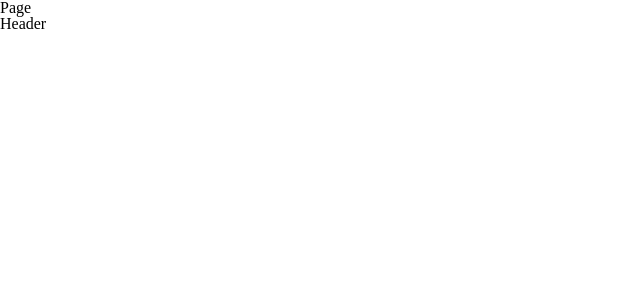
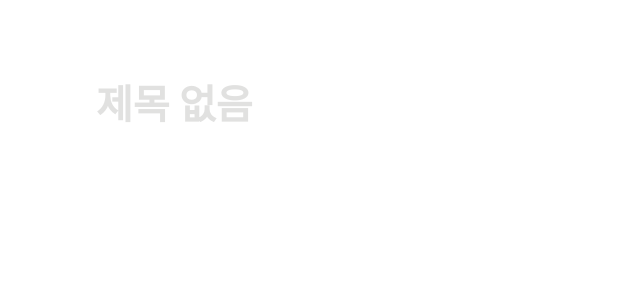
Before and after one commit to juajang/notion-clone, a React (Create React App) app: page / in a window 1280 px wide. Shown: the top 300 px of the page, without its empty margins (0-640 px from the left). Built offline with nearby package versions, Linux system fonts and the light colour scheme.

Commit message:
add Title

```diff
--- a/package.json
+++ b/package.json
@@ -44,6 +44,7 @@
     ]
   },
   "devDependencies": {
+    "@types/styled-components": "^5.1.11",
     "craco-alias": "^3.0.1",
     "prettier": "2.3.2"
   }
--- a/src/components/Header.tsx
+++ /dev/null
@@ -1,7 +0,0 @@
-import React from "react";
-
-const Header = () => {
-  return <h1>Header</h1>;
-};
-
-export default Header;
--- /dev/null
+++ b/src/components/header/Title.tsx
@@ -0,0 +1,32 @@
+import React from "react";
+import styled from "styled-components";
+import palette from "@src/utils/palette";
+
+const Title = () => {
+  return (
+    <Input
+      type="text"
+      id="title"
+      name="itle"
+      placeholder="제목 없음"
+      autoComplete="off"
+    />
+  );
+};
+
+const Input = styled.input`
+  max-width: 100%;
+  width: 100%;
+  min-height: 1em;
+  cursor: text;
+  white-space: pre-wrap;
+  word-break: break-word;
+  color: ${palette.grey0};
+  caret-color: ${palette.grey1};
+  -webkit-text-fill-color: ${palette.grey0};
+  font-weight: 700;
+  line-height: 1.2;
+  font-size: 40px;
+`;
+
+export default Title;
--- /dev/null
+++ b/src/components/header/index.ts
@@ -0,0 +1,3 @@
+import Title from "@components/header/Title";
+
+export { Title };
--- a/src/index.css
+++ b/src/index.css
@@ -23,26 +23,41 @@ time, mark, audio, video {
     font: inherit;
     vertical-align: baseline;
 }
+
 /* HTML5 display-role reset for older browsers */
 article, aside, details, figcaption, figure,
 footer, header, hgroup, menu, nav, section {
     display: block;
 }
+
 body {
     line-height: 1;
+    font-family: ui-sans-serif, -apple-system, BlinkMacSystemFont, "Segoe UI", Helvetica, "Apple Color Emoji", Arial, sans-serif, "Segoe UI Emoji", "Segoe UI Symbol";
 }
+
 ol, ul {
     list-style: none;
 }
+
 blockquote, q {
     quotes: none;
 }
+
 blockquote:before, blockquote:after,
 q:before, q:after {
     content: '';
     content: none;
 }
+
 table {
     border-collapse: collapse;
     border-spacing: 0;
 }
+
+input {
+    border: none;
+}
+
+input:focus {
+    outline: none;
+}
--- a/src/pages/Page.tsx
+++ b/src/pages/Page.tsx
@@ -1,13 +1,20 @@
 import React from "react";
-import Header from "@components/Header";
+import styled from "styled-components";
+import { Title } from "@components/header";
 
 const Page = () => {
   return (
-    <>
-      <h1> Page </h1>
-      <Header />
-    </>
+    <Container>
+      <Title />
+    </Container>
   );
 };
 
+const Container = styled.div`
+  display: grid;
+  place-items: center;
+  padding: 5rem calc(96px + env(safe-area-inset-right)) 5rem
+    calc(96px + env(safe-area-inset-left));
+`;
+
 export default Page;
--- /dev/null
+++ b/src/utils/palette.ts
@@ -0,0 +1,6 @@
+const palette = {
+  grey0: "rgba(55, 53, 47, 0.15)",
+  grey1: "rgb(55, 53, 47)",
+};
+
+export default palette;
```
Also changed, not shown: 1 other file (tests, documents, lock files or other folders). Lines whose indentation alone changed are shown as unchanged.
